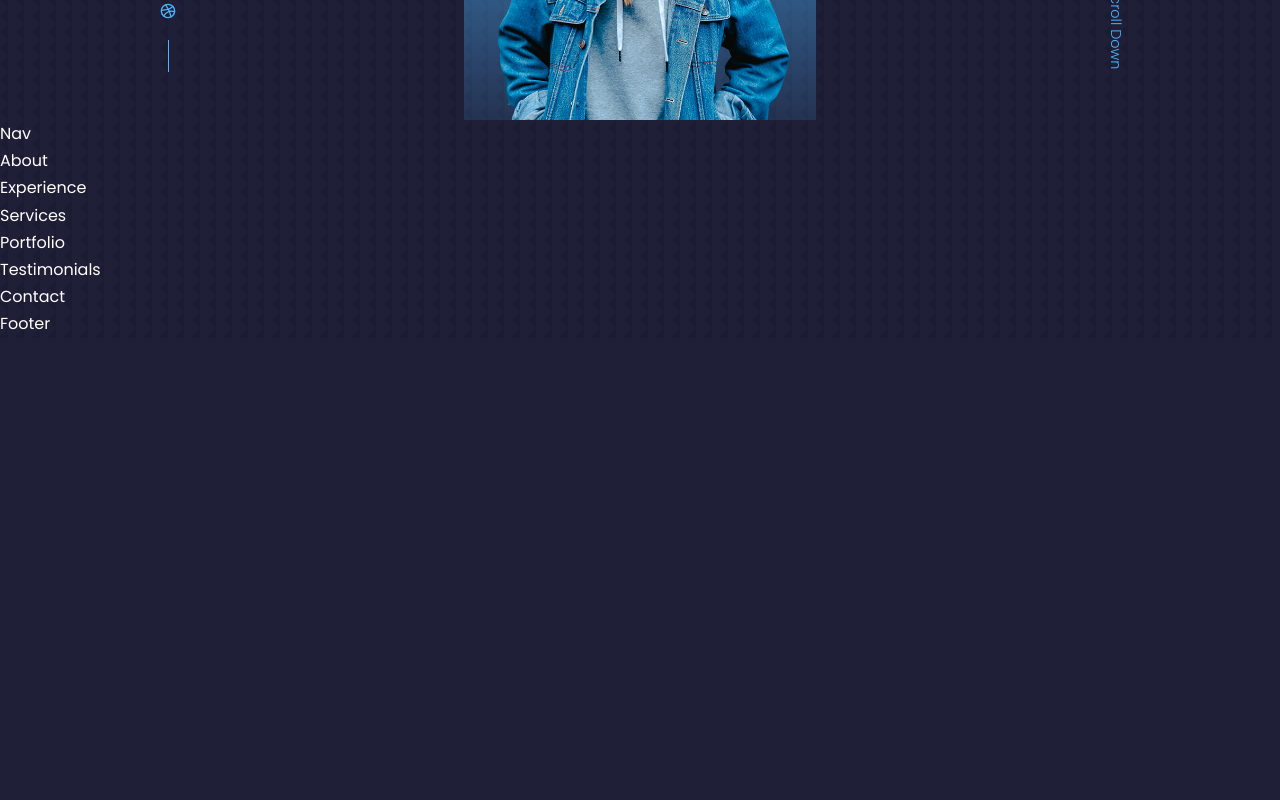
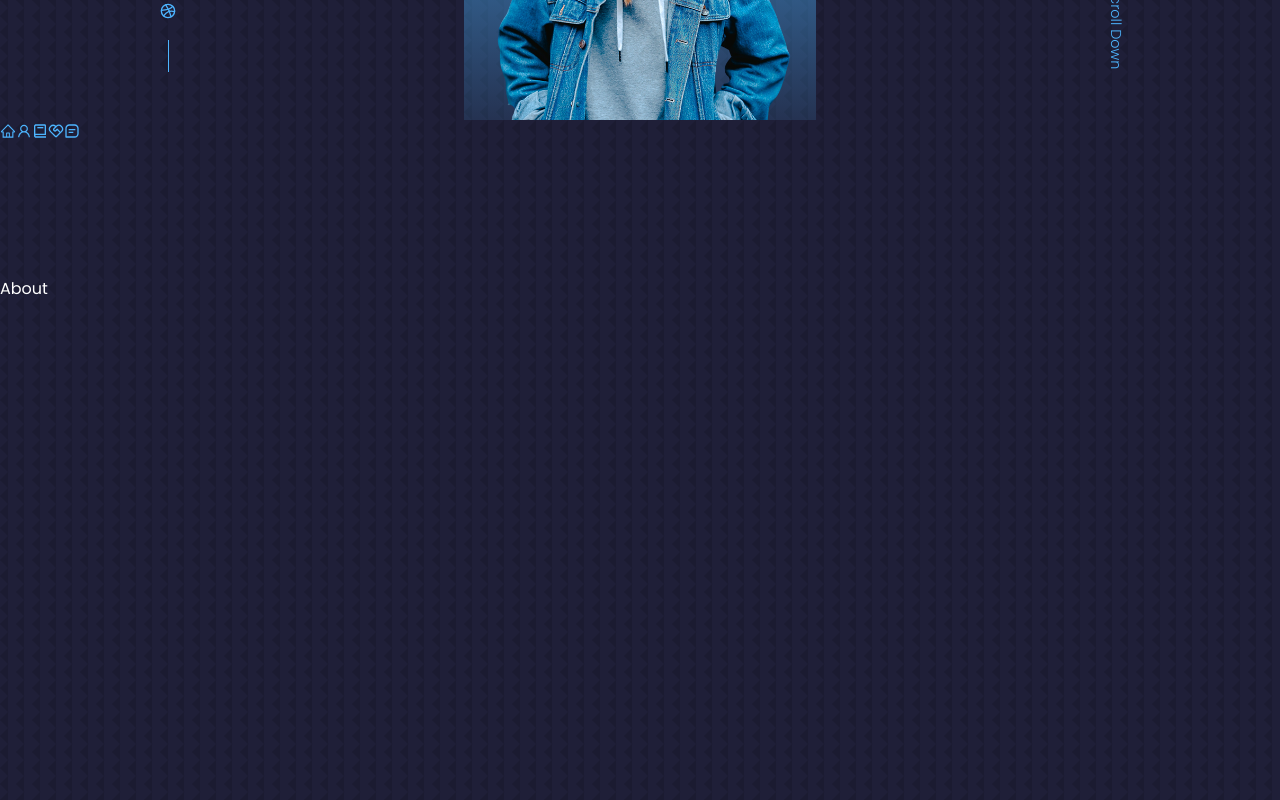
Before and after one commit to WalterNickSuelArroyo/Portfolio-Software-WalterNick, a React (Create React App) app: page / in a window 1280 px wide. Shown: the part 680-1480 px from the top of the page. Before the commit the page ends 1018 px from the top, so only its background shows below. Built offline with nearby package versions, Linux system fonts and the light colour scheme.

Commit message:
Floating Nav Component JSX y buid para githubpages

```diff
--- a/package.json
+++ b/package.json
@@ -2,6 +2,7 @@
   "name": "react-portafolio-website-1",
   "version": "0.1.0",
   "private": true,
+  "homepage": "https://github.com/WalterNickSuelArroyo/Portfolio-Software-WalterNick/build",
   "dependencies": {
     "@testing-library/jest-dom": "^5.16.5",
     "@testing-library/react": "^13.4.0",
--- a/src/components/about/About.jsx
+++ b/src/components/about/About.jsx
@@ -2,7 +2,7 @@
 import './about.css'
 const About = () => {
   return (
-    <div>About</div>
+    <section id='about'>About</section>
   )
 }
 
--- a/src/components/contact/Contact.jsx
+++ b/src/components/contact/Contact.jsx
@@ -2,7 +2,7 @@
 import './contact.css'
 const Contact = () => {
   return (
-    <div>Contact</div>
+    <section id='contact'>Contact</section>
   )
 }
 
--- a/src/components/experience/Experience.jsx
+++ b/src/components/experience/Experience.jsx
@@ -2,7 +2,7 @@
 import './experience.css'
 const Experience = () => {
   return (
-    <div>Experience</div>
+    <section id='experience'>Experience</section>
   )
 }
 
--- a/src/components/nav/Nav.jsx
+++ b/src/components/nav/Nav.jsx
@@ -1,8 +1,19 @@
 import React from 'react'
 import './nav.css'
+import {AiOutlineHome} from 'react-icons/ai'
+import {AiOutlineUser} from 'react-icons/ai'
+import {BiBook} from 'react-icons/bi'
+import {RiServiceLine} from 'react-icons/ri'
+import {BiMessageSquareDetail} from 'react-icons/bi'
 const Nav = () => {
   return (
-    <div>Nav</div>
+    <nav>
+      <a href="#"><AiOutlineHome /></a>
+      <a href="#about"><AiOutlineUser /></a>
+      <a href="#experience"><BiBook /></a>
+      <a href="#services"><RiServiceLine /></a>
+      <a href="#contact"><BiMessageSquareDetail /></a>
+    </nav>
   )
 }
 
--- a/src/components/portfolio/Portfolio.jsx
+++ b/src/components/portfolio/Portfolio.jsx
@@ -2,7 +2,7 @@
 import './portfolio.css'
 const Portfolio = () => {
   return (
-    <div>Portfolio</div>
+    <section id='portfolio'>Portfolio</section>
   )
 }
 
--- a/src/components/services/Services.jsx
+++ b/src/components/services/Services.jsx
@@ -2,7 +2,7 @@
 import './services.css'
 const Services = () => {
   return (
-    <div>Services</div>
+    <section id='services'>Services</section>
   )
 }
 
--- a/src/components/testimonials/Testimonials.jsx
+++ b/src/components/testimonials/Testimonials.jsx
@@ -2,7 +2,7 @@
 import './testimonials.css'
 const Testimonials = () => {
   return (
-    <div>Testimonials</div>
+    <section id='testimonials'>Testimonials</section>
   )
 }
 
--- a/src/index.css
+++ b/src/index.css
@@ -48,6 +48,7 @@
 }
 section {
     margin-top: 8rem;
+    height: 100vh;
 }
 section > h2, section > h5 {
     text-align: center;
```
Also changed, not shown: 10 other files (tests, documents, lock files or other folders).
